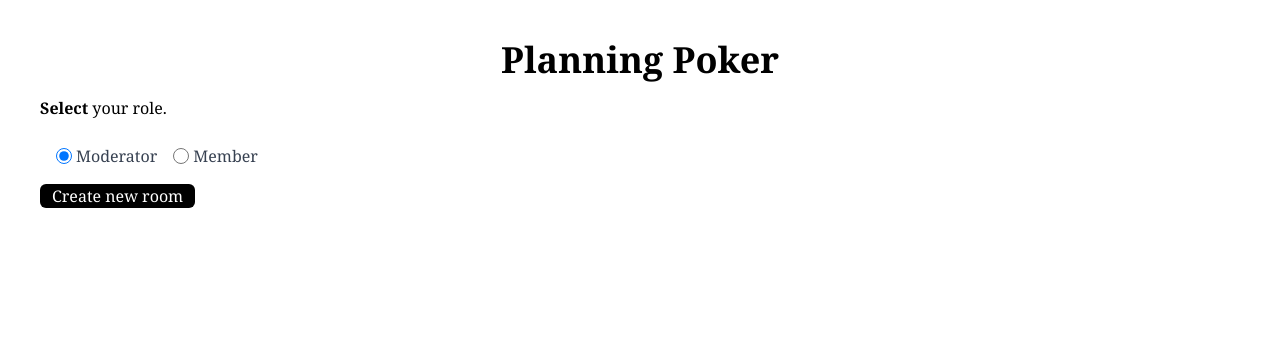
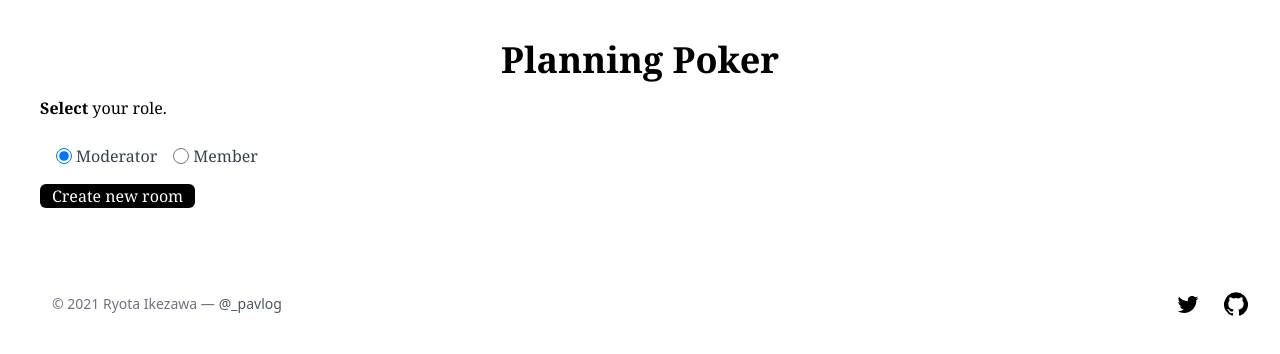
Before and after one commit to paveg/ppoker, a Next.js app: page / in a window 1280 px wide. Shown: the top 354 px of the page. Built offline with nearby package versions, Linux system fonts and the light colour scheme.

Commit message:
:sparkles: Add footer

```diff
--- a/package.json
+++ b/package.json
@@ -27,12 +27,14 @@
     ]
   },
   "dependencies": {
+    "@material-ui/icons": "^4.11.2",
     "next": "10.2.3",
     "react": "17.0.2",
     "react-dom": "17.0.2",
     "recoil": "^0.3.1"
   },
   "devDependencies": {
+    "@material-ui/core": "^4.11.4",
     "@storybook/addon-a11y": "^6.2.9",
     "@storybook/addon-actions": "^6.2.9",
     "@storybook/addon-essentials": "^6.2.9",
@@ -40,6 +42,7 @@
     "@storybook/react": "^6.2.9",
     "@testing-library/react": "^11.2.7",
     "@types/jest": "^26.0.23",
+    "@types/material-ui": "^0.21.8",
     "@types/react": "17.0.8",
     "@types/recoil": "0.0.9",
     "@typescript-eslint/eslint-plugin": "^4.25.0",
--- /dev/null
+++ b/src/components/footer.tsx
@@ -0,0 +1,45 @@
+import TwitterIcon from '@material-ui/icons/Twitter'
+import GitHubIcon from '@material-ui/icons/GitHub'
+import Link from 'next/link'
+
+export const Footer: React.VFC = (): JSX.Element => {
+  return (
+    <footer className="text-gray-600 body-font">
+      <div className="container px-5 py-8 mx-auto flex items-center sm:flex-row flex-col">
+        <p className="text-sm text-gray-500 sm:ml-4 sm:pl-4 sm:border-gray-200 sm:py-2 sm:mt-0 mt-4">
+          © 2021 Ryota Ikezawa —
+          <a
+            href="https://twitter.com/_pavlog"
+            className="text-gray-600 ml-1"
+            rel="noopener noreferrer"
+            target="_blank"
+          >
+            @_pavlog
+          </a>
+        </p>
+        <span className="inline-flex sm:ml-auto sm:mt-0 mt-4 justify-center sm:justify-start">
+          <Link href="https://twitter.com/_pavlog">
+            <a
+              target="_blank"
+              rel="noreferrer noopener"
+              aria-label="Go to Twitter profile page."
+              className="px-2 py-2 text-xs hover:bg-gray-200 text-black m-1 rounded-md transition duration-500 select-none focus:outline-none focus:shadow-outline"
+            >
+              <TwitterIcon />
+            </a>
+          </Link>
+          <Link href="https://github.com/paveg/ppoker">
+            <a
+              target="_blank"
+              rel="noreferrer noopener"
+              aria-label="Go to Github repository page."
+              className="px-2 py-2 text-xs hover:bg-gray-200 text-black m-1 rounded-md transition duration-500 select-none focus:outline-none focus:shadow-outline"
+            >
+              <GitHubIcon />
+            </a>
+          </Link>
+        </span>
+      </div>
+    </footer>
+  )
+}
--- a/src/pages/index.tsx
+++ b/src/pages/index.tsx
@@ -6,6 +6,7 @@ import { userSelector } from '../selectors/userSelector'
 import User, { RoleType } from '../types/user'
 import { userState } from '../atoms/userAtom'
 import { useRouter } from 'next/router'
+import { Footer } from '../components/footer'
 
 const Home: NextPage = () => {
   const router = useRouter()
@@ -128,6 +129,7 @@ const Home: NextPage = () => {
           )}
         </div>
       </div>
+      <Footer />
     </>
   )
 }
--- a/src/pages/rooms.tsx
+++ b/src/pages/rooms.tsx
@@ -2,6 +2,7 @@ import { useRecoilValue } from 'recoil'
 import { userSelector } from '../selectors/userSelector'
 import User from '../types/user'
 import { useRouter } from 'next/router'
+import { Footer } from '../components/footer'
 
 const Room: React.FC = () => {
   const user: User = useRecoilValue(userSelector)
@@ -22,6 +23,7 @@ const Room: React.FC = () => {
           TODO: Implementation room page
         </div>
       </div>
+      <Footer />
     </>
   )
 }
```
Also changed, not shown: 1 other file (tests, documents, lock files or other folders).
